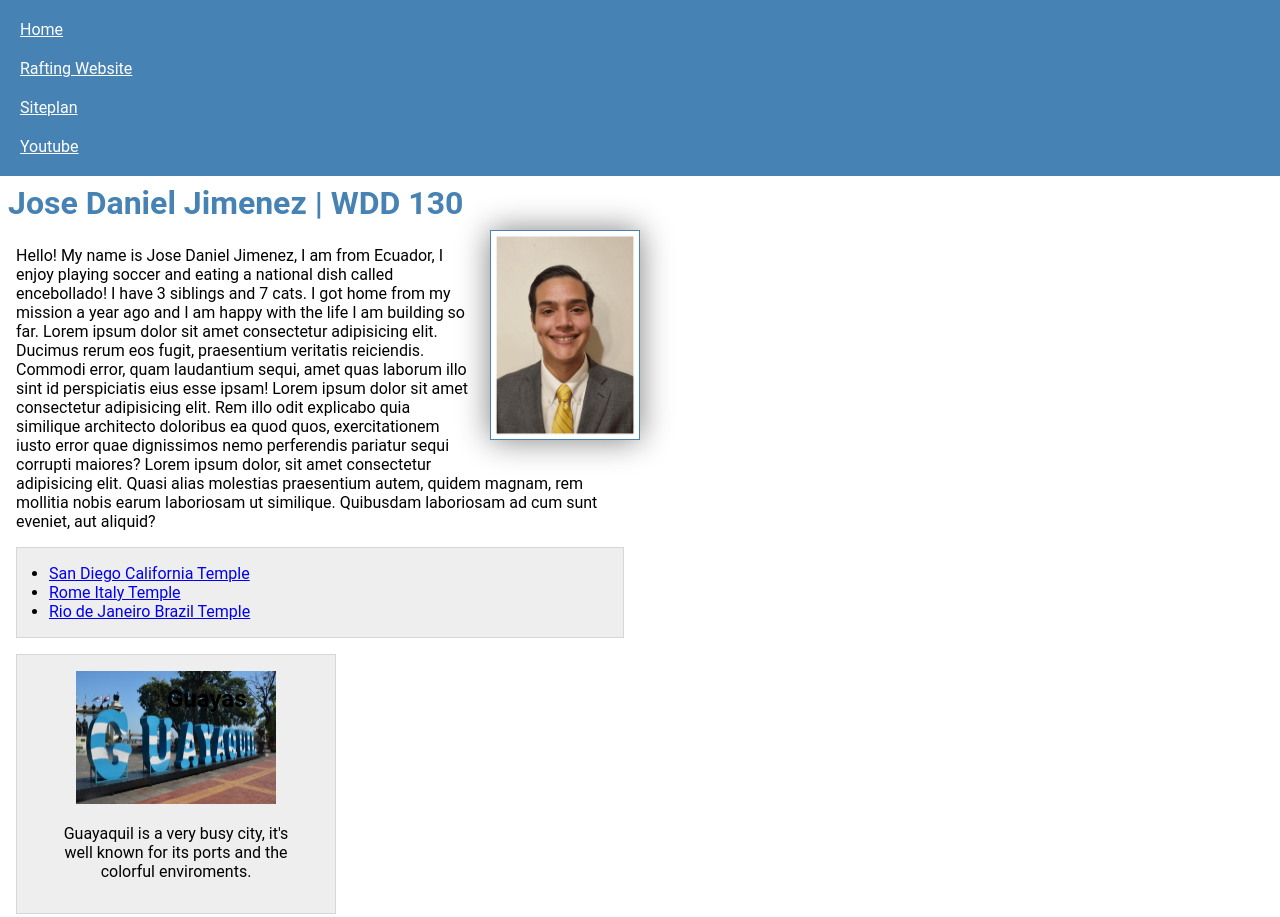
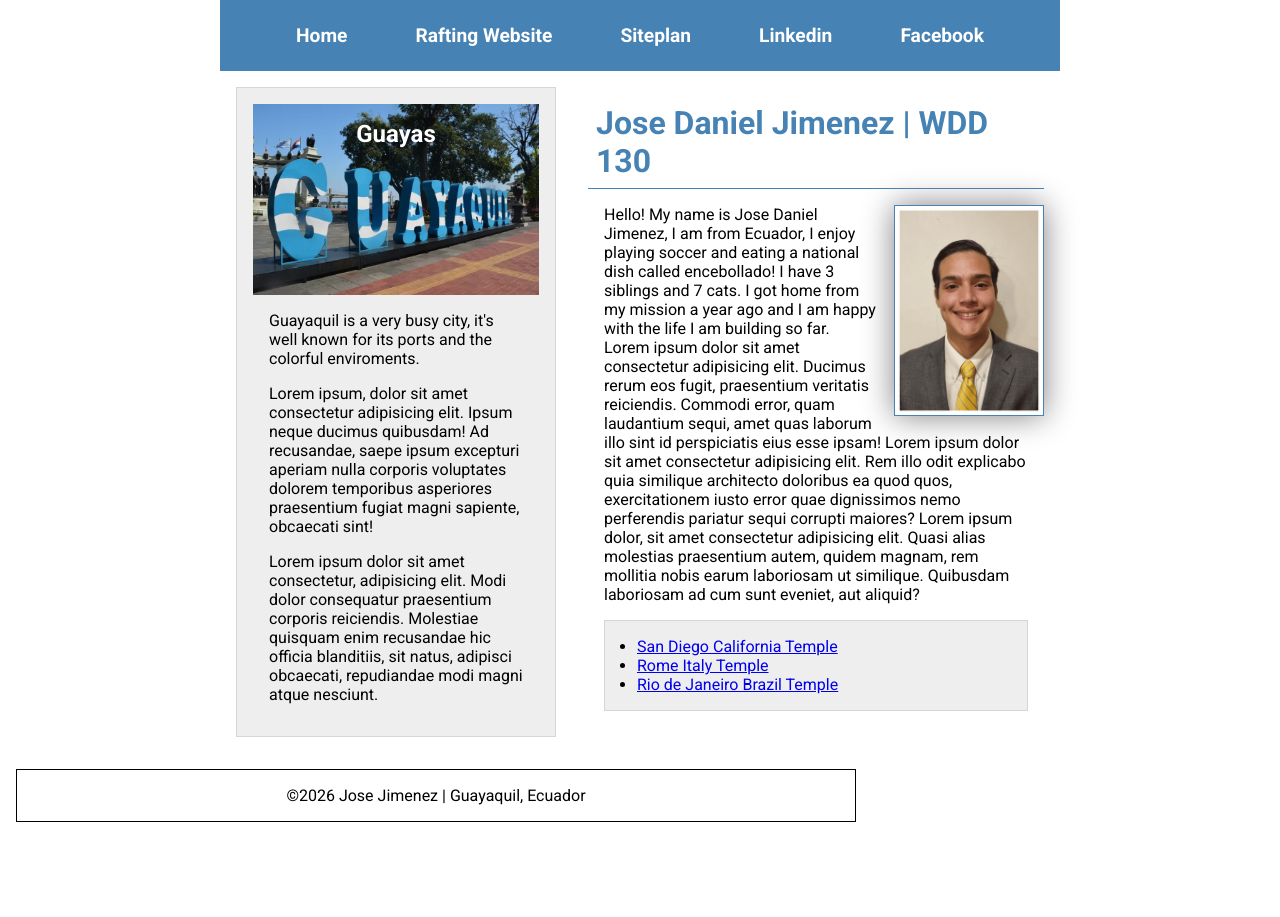
Before and after one commit to josedanieljimenez/wdd130, a plain HTML site: page index.html in a window 1280 px wide. Shown: the top 917 px of the page. After the commit the page ends 838 px from the top, so only its background shows below. Drawn offline with Linux system fonts and the light colour scheme; a web font is replaced by a local one.

Commit message:
I made some changes in order to complete my assignement.

```diff
--- a/index.html
+++ b/index.html
@@ -11,8 +11,7 @@
     <link rel="stylesheet" href="styles/styles.css">
     <link rel="preconnect" href="https://fonts.googleapis.com">
     <link rel="preconnect" href="https://fonts.gstatic.com" crossorigin>
-    <link href="https://fonts.googleapis.com/css2?family==Roboto&display=swap" rel="stylesheet">
-</head>
+    <link href="https://fonts.googleapis.com/css2?family=Roboto:wght@400;700&display=swap" rel="stylesheet">
 
 <body>
     <header>
@@ -20,9 +19,11 @@
             <a href="#">Home</a>
             <a href="wwr/">Rafting Website</a>
             <a href="wwe/site-plan-rafting.html">Siteplan</a>
-            <a href="https://youtube.com">Youtube</a>
+            <a href="https://www.linkedin.com">Linkedin</a>
+            <a href="https://facebook.com">Facebook</a>
         </nav>
     </header>
+    <div class="grid">
         <main>
             <h1>Jose Daniel Jimenez | WDD 130</h1>
             <img src="images/profile.jpg" alt="Jose Jimenez" width="200">
@@ -38,10 +39,14 @@
             </ul>
         </main>
         <aside class="box">
+
             <h2>Guayas</h2>
             <img src="images/guayaquil.jpg" alt="Guayaquil">
             <p>Guayaquil is a very busy city, it's well known for its ports and the colorful enviroments.</p>
+            <p>Lorem ipsum, dolor sit amet consectetur adipisicing elit. Ipsum neque ducimus quibusdam! Ad recusandae, saepe ipsum excepturi aperiam nulla corporis voluptates dolorem temporibus asperiores praesentium fugiat magni sapiente, obcaecati sint!</p>
+            <p>Lorem ipsum dolor sit amet consectetur, adipisicing elit. Modi dolor consequatur praesentium corporis reiciendis. Molestiae quisquam enim recusandae hic officia blanditiis, sit natus, adipisci obcaecati, repudiandae modi magni atque nesciunt.</p>
         </aside>
+    </div>
     <footer>
         <p>©2026 Jose Jimenez | Guayaquil, Ecuador</p>
     </footer>
--- a/styles/styles.css
+++ b/styles/styles.css
@@ -8,6 +8,18 @@
     --background-color: steelblue;
 }
 
+.grid,
+header,
+footer {
+    max-width: 840px;
+    margin: 0 auto;
+}
+
+.grid {
+    display: grid;
+    align-items: center;
+}
+
 body {
     font-size: 16px;
     font-family: Roboto, arial, sans-serif
@@ -15,32 +27,40 @@ body {
 
 nav {
     background-color: var(--background-color);
-    padding: 10px;
+    padding: 1rem;
+    display: flex;
+    justify-content: space-evenly;
+    align-items: center;
 }
 
 nav a {
-    color: white;
     display: block;
-    padding: 10px;
+    padding: 0.5rem;
+    text-decoration: none;
+    font-size: 1.2rem;
+    font-weight: 700;
+    color: #fff;
 }
 
 h1 {
     color: steelblue;
     padding: .5rem;
+    border-bottom: 1px solid steelblue;
 }
 
 main {
-    max-width: 640px;
+    grid-column: 2/3;
+    margin: 1rem;
 }
 
 main img {
     width: 150px;
     height: auto;
     border: 1px solid steelblue;
-    padding: 2px;
+    padding: 1px;
     box-shadow: 0 0 30px gray;
     float: right;
-    margin: 0 0 1rem 1rem;
+    margin: 1rem 0 1rem 1rem;
 }
 
 p {
@@ -48,20 +68,26 @@ p {
 }
 
 aside {
-    width: 20em;
-    text-align: center;
+    width: 20rem;
     position: relative;
+    grid-column: 1/2;
+    grid-row: 1/2;
+    align-self: start;
 }
 
 aside img {
-    width: 200px;
+    width: 100%;
     height: auto;
+    display: block;
 }
 
 aside h2 {
     position: absolute;
-    top: 30px;
-    left: 150px;
+    top: 2rem;
+    left: 0;
+    width: 100%;
+    text-align: center;
+    color: #fff;
 }
 
 footer {
```
Lines whose indentation alone changed are shown as unchanged.
